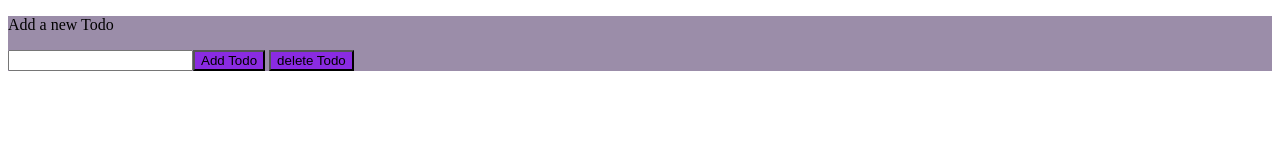
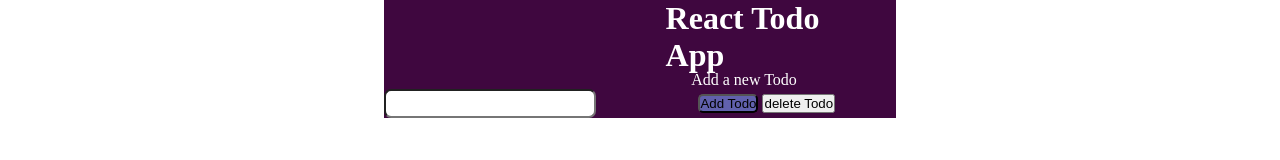
Before and after one commit to dijayst/Js-todo, a plain HTML site: page index.html in a window 1280 px wide. Drawn offline with Linux system fonts and the light colour scheme.

Commit message:
added style

```diff
--- a/index.html
+++ b/index.html
@@ -9,14 +9,18 @@
     <link rel="stylesheet" href="style.css">
 </head>
 <body>
-   <div id="brower" class="border">
-       <div id="addingtodo" class="bord">
+   <div id="brower" class="todo">
+       <div id="addingtodo" class="enterinput">
+           <h1>
+               React Todo App
+           </h1>
            <p id="write" onchange="todo">Add a new Todo</p>
 
-           <input id="add" /><button id="click" onclick="todo()" class="btn">Add Todo</button>
-           <button id="click" onclick="decrease()" class="btn">delete Todo</button>
+           <input id="add"  class="input"/><button id="click" onclick="todo()" class="btn">Add Todo</button>
+           <button id="click" onclick="decrease()" class="">delete Todo</button>
        </div>
-       <div id="getit">
+       <div  class="todooutput">
+           <p id="getit"></p>
        </div>
    </div>
 </body>
--- a/style.css
+++ b/style.css
@@ -1,18 +1,65 @@
-.border{
-background-color: aliceblue;
+*{
+    margin: 0;
+    padding: 0;
 }
-.bord{
-    background-color: rgba(48, 5, 61, 0.445);
+:root{
+    --background-color:white;
+    --text-color:gray;
+    --header-color:black;
+}
+
+.App{
+    background-color: var(--background-color);
+    height: 100%;
+    text-align: center;
+}
+.todo{
+    background-color: red;
+    border-bottom: red;
+    width: 40%;
+
+    margin: 0% 0% 0% 30%;
 
 }
-.btn{
-    background-color: blueviolet;
+.enterinput{
+    background-color: rgb(63, 7, 63);
+    height: 70%;
+
+
 }
 
+h1 {
+    color:var(--background-color);
+    margin: 0% 16% 0% 55%;
+width: 200px;
+height: 40px;
 
-input[type="text"] {
-    width: 85px;
+        }
+p{
+    color:var(--background-color);
+    margin: 6% 0% 0% 60%;
+}
+   .input{
+       background-color: var(--background-color);
+       border-radius: 7px;
+       height: 25px;
+       width: 13rem;
+       margin: 0% 20% 0% 0%;
+
+
+   }   .btn{
+       background-color: rgb(97, 97, 173);
+   top: 50px;
+
     border-radius: 5px;
-    border: none;
-    text-align: center;
-  }
+
+   }
+   .todooutput{
+       background-color: rgb(7, 63, 19);
+
+   }
+
+   @media(max-width:770){
+
+
+   }
```
